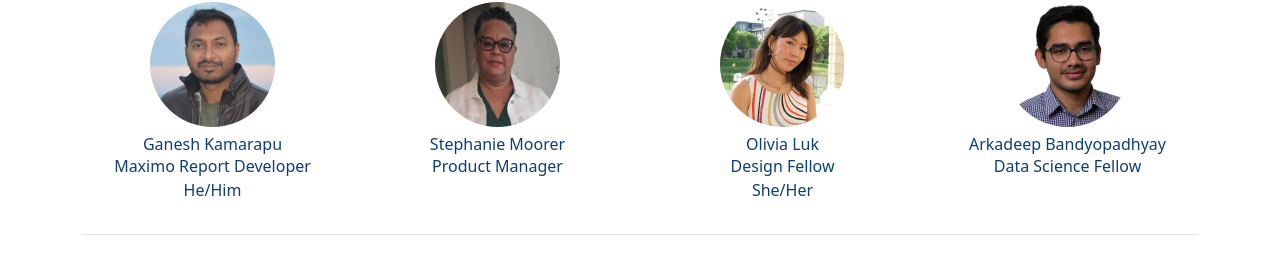
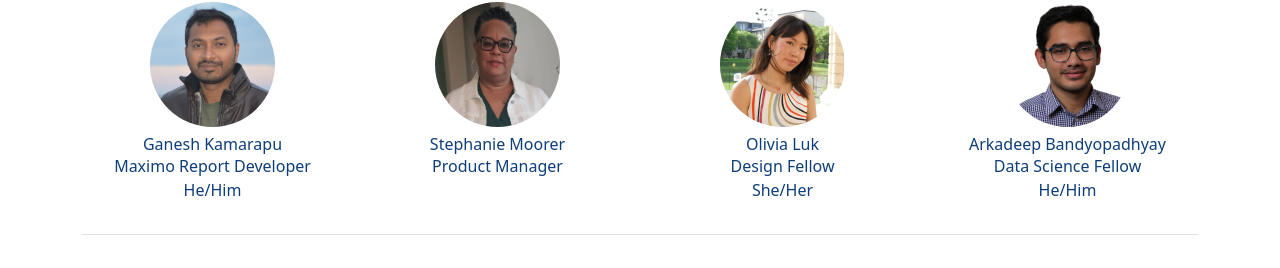
Before and after one commit to cityofaustin/atd-product, a Next.js app: page /about in a window 1280 px wide. Shown: the part 2993-3261 px from the top of the page. Built offline with nearby package versions, Linux system fonts and the light colour scheme; no server answers.

Commit message:
include pronouns

```diff
--- a/pages/about/index.js
+++ b/pages/about/index.js
@@ -226,7 +226,7 @@ const TEAM_MEMBERS = [
     {
     name: "Arkadeep Bandyopadhyay",
     title: "Data Science Fellow",
-    pronouns: null,
+    pronouns: "He/Him",
     src: "assets/headshots/arkadeep_b.jpg",
   },
 ];
```
